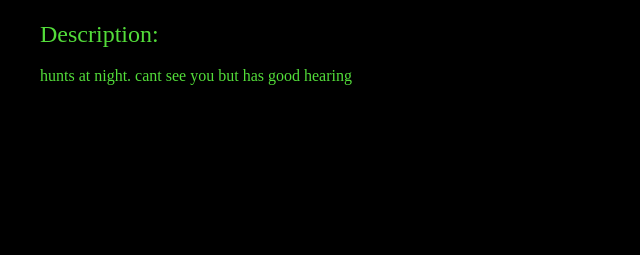
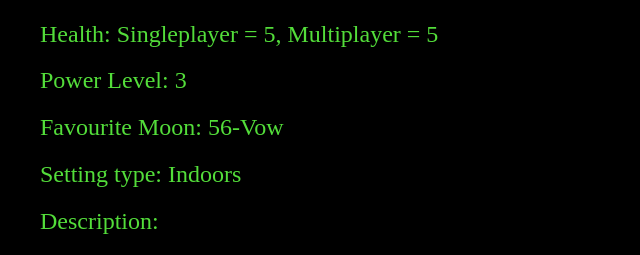
Before and after one commit to 22236bhs/FlaskApp, a Flask app: page /enemies/2 in a window 1280 px wide. Shown: the part 147-402 px from the top of the page, without its empty margins (0-640 px from the left). Run offline with Flask 3, Linux system fonts and the light colour scheme; data comes from the database, SQL or seed files in the repository; some web fonts are replaced.

Commit message:
Added lethal company icon. Added default interior to moon data. Added extra data to creature data

```diff
--- a/app.py
+++ b/app.py
@@ -17,7 +17,7 @@ def ExeQuery(*querys, params=()):
 
 @app.route("/")
 def home():
-    params = [["Moons", "moons"], ["Creatures", "enemies"]]
+    params = [["Moons", "moons"], ["Entities", "enemies"]]
     return render_template("main.html", params=params, title="Home")
 
 
@@ -31,20 +31,21 @@ def moons():
             "price": data[i][2]
         } for i in range(len(data))
     ]
-    print(params)
     return render_template("lethal_moons.html", params=params, title="Moons")
 
 
 @app.route("/moons/<int:id>")
 def moon(id):
-    data = ExeQuery('''SELECT Moons.name, Moons.price, RiskLevels.name
+    data = ExeQuery('''SELECT Moons.name, Moons.price, RiskLevels.name, Interiors.name
                     FROM Moons
                     JOIN RiskLevels ON Moons.risk_level = RiskLevels.id
+                    JOIN Interiors ON Interiors.id = Moons.interior
                     WHERE Moons.id = ?;''', params=(id,))[0]
     params = {
         "name": data[0],
         "price": data[1],
-        "risk_level": data[2]
+        "risk_level": data[2],
+        "interior": data[3]
     }
     return render_template("moon.html", params=params, title=params["name"])
 
@@ -58,17 +59,31 @@ def enemies():
             "name": data[i][1]
         } for i in range(len(data))
     ]
-    return render_template("lethal_enemies.html", params=params, title="Creatures")
+    return render_template("lethal_enemies.html", params=params, title="Entities")
 
 
 @app.route("/enemies/<int:id>")
 def enemy(id):
-    data = ExeQuery("SELECT name, description, danger_rating FROM Creatures WHERE id = ?", params=(id,))[0]
+    data = ExeQuery('''
+    SELECT Creatures.name, bestiary, danger, sp_hp, mp_hp, power, Moons.name, Setting.name
+    FROM Creatures
+    JOIN Moons on Creatures.fav_moon = Moons.id
+    JOIN Setting on Creatures.setting = Setting.id
+    WHERE Creatures.id = ?''', params=(id,))[0]
     params = {
         "name": data[0],
         "description": data[1],
-        "danger_rating": data[2]
+        "danger_rating": data[2],
+        "sp_hp": data[3],
+        "mp_hp": data[4],
+        "power": data[5],
+        "fav_moon": data[6],
+        "setting": data[7]
     }
+    if params["sp_hp"] == -1:
+        params["sp_hp"] = "Invincible"
+    if params["mp_hp"] == -1:
+        params["mp_hp"] = "Invincible"
     return render_template("enemy.html", params=params, title=params["name"])
 
 
--- a/templates/enemy.html
+++ b/templates/enemy.html
@@ -4,6 +4,10 @@
 <h3><a href="/enemies">Back</a></h3>
 <h1>Name: {{params['name']}}</h1>
 <h2>Danger rating: {{params['danger_rating']}}</h2>
+<h2>Health: Singleplayer = {{params['sp_hp']}}, Multiplayer = {{params['mp_hp']}}</h2>
+<h2>Power Level: {{params['power']}}</h2>
+<h2>Favourite Moon: {{params['fav_moon']}}</h2>
+<h2>Setting type: {{params['setting']}}</h2>
 <h2>Description:</h2>
 <p>{{params['description']}}</p>
 
--- a/templates/layout.html
+++ b/templates/layout.html
@@ -5,7 +5,7 @@
     <meta charset="UTF-8">
     <meta name="viewport" content="width=device-width, initial-scale=1.0">
     <title>Lethal Company - {{title}}</title>
-    <link rel="icon" href="/static/images/icon.png">
+    <link rel="icon" href="/static/images/lethal_icon.png">
 </head>
 <body>
     {% block content %}
--- a/templates/moon.html
+++ b/templates/moon.html
@@ -3,7 +3,8 @@
 {% block content %}
 <h3><a href="/moons">Back</a></h3>
 <h1>Name: {{params['name']}}</h1>
-<h2>Danger Rating: {{params['risk_level']}}</h2>
+<h2>Risk Level: {{params['risk_level']}}</h2>
 <h2>Price: {{params['price']}}</h2>
+<h2>Default layout: {{params['interior']}}</h2>
 
 {% endblock %}
```
Also changed, not shown: lethal_database.db, static/images/icon.png (deleted), static/images/lethal_icon.png (added).
